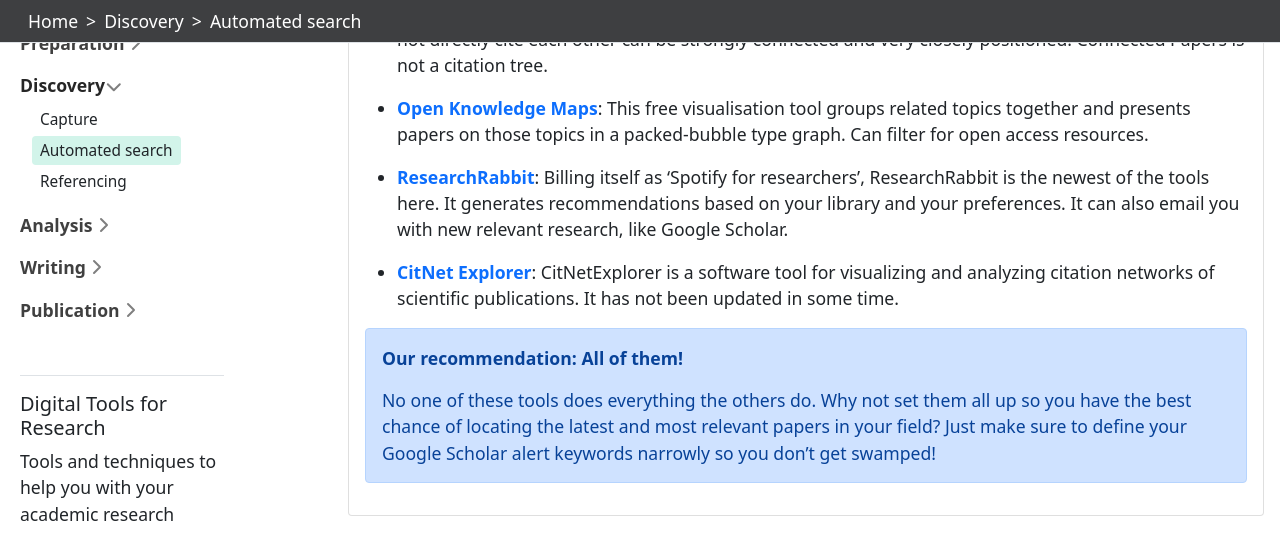
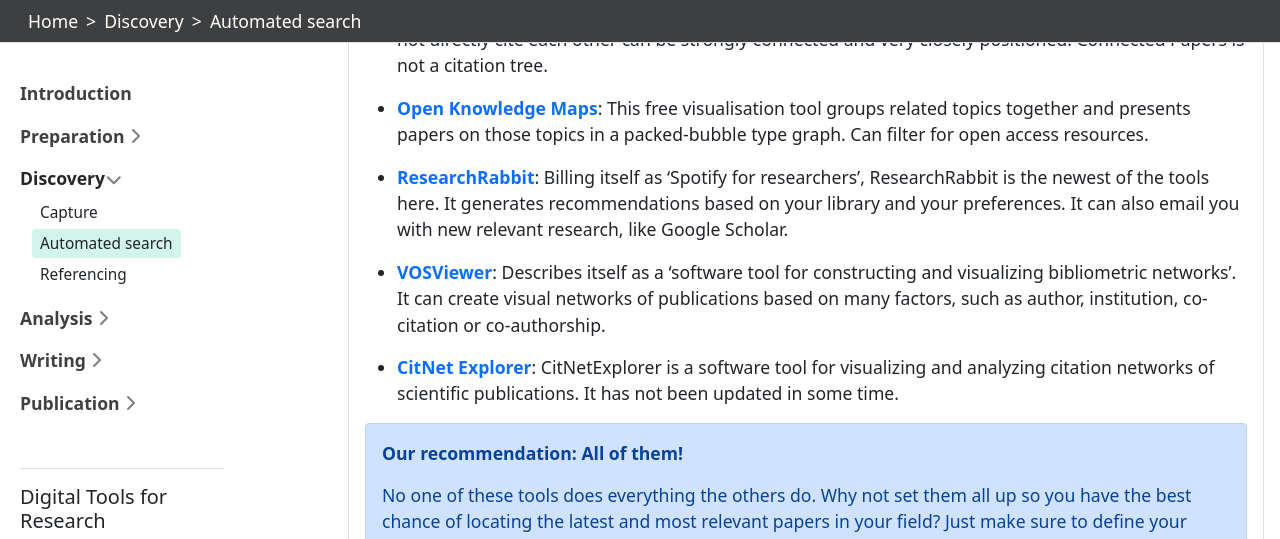
Before and after one commit to GriffithUniLibrary/digital-tools, a Jekyll site: the page built from content/discovery/citations.md, in a window 1280 px wide and 900 px high, scrolled down 916 px, cut to the strip 0-539 px from the top of the window. Built offline with Jekyll 4.4.1, drawn with Linux system fonts in a browser that asks for light colours.

Commit message:
Added VOS Viewer

```diff
--- a/content/discovery/citations.md
+++ b/content/discovery/citations.md
@@ -19,6 +19,8 @@ You can use tools to recommend similar or related papers to those you have. Some
 
 - **[ResearchRabbit](https://www.researchrabbit.ai)**: Billing itself as 'Spotify for researchers', ResearchRabbit is the newest of the tools here. It generates recommendations based on your library and your preferences. It can also email you with new relevant research, like Google Scholar.
 
+- **[VOSViewer](https://www.vosviewer.com)**: Describes itself as a 'software tool for constructing and visualizing bibliometric networks'. It can create visual networks of publications based on many factors, such as author, institution, co-citation or co-authorship.
+
 - **[CitNet Explorer](https://www.citnetexplorer.nl/)**: CitNetExplorer is a software tool for visualizing and analyzing citation networks of scientific publications. It has not been updated in some time.
 
 {% capture bestcitengine %}
```
